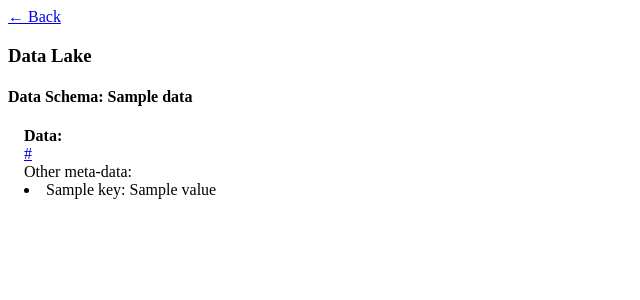
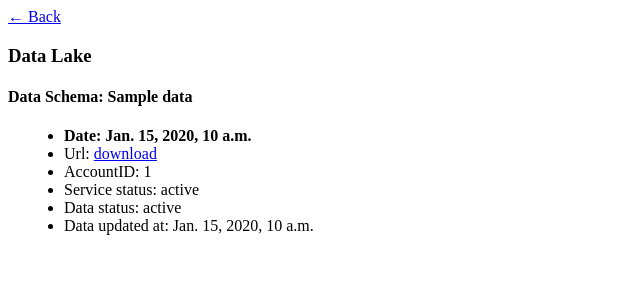
Before and after one commit to cndt-app/link_api_demo, a Django app: template demo/templates/data.html in a window 1280 px wide. Shown: the top 300 px of the page, without its empty margins (0-640 px from the left). Run offline with Django 4.2, Linux system fonts and the light colour scheme; the template is opened without the code that fills it: most values are stand-ins (such as "Sample title", 1, 10 or a date in 2020).

Commit message:
Update DataLake view for new API format

```diff
--- a/demo/templates/data.html
+++ b/demo/templates/data.html
@@ -14,13 +14,15 @@
             <h4>Data Schema: {{ schema_name }}</h4>
             <div style="padding-left: 1em">
                 {% for link in links %}
-                    <div><b>Data:</b></div>
-                    <div><a href="{{ link.url }}" target="_blank">{{ link.url }}</a></div>
-                    <div>Other meta-data:</div>
-
-                    {% for key, value in link.items %}
-                          <li>{{key}}:  {{value}}</li>
-                        {% endfor %}
+                    <ul>
+                        <li><b>Date: {{ link.date }}</b></li>
+                        <li>Url: <a href="{{ link.url }}" target="_blank">download</a></li>
+                        <li>AccountID: {{ link.account_id }}</li>
+                        <li>Service status: {{ link.service_status }}</li>
+                        <li>Data status: {{ link.data_status }}</li>
+                        <li>Data updated at: {{ link.data_updated_at }}</li>
+                    </ul>
+                    <br>
                 {% endfor %}
             </div>
         </div>
--- a/demo/urls.py
+++ b/demo/urls.py
@@ -23,6 +23,6 @@ urlpatterns = [
     path('admin/', admin.site.urls),
 
     path('', views.IndexView.as_view(), name='index'),
-    path('<str:driver_id>/', views.ConnectView.as_view(), name='connect'),
-    path('<str:driver_id>/<int:account_id>/', views.DataLakeView.as_view(), name='data_lake'),
+    path('connect/<str:driver_id>/', views.ConnectView.as_view(), name='connect'),
+    path('data_lake/<str:driver_id>/<int:account_id>/', views.DataLakeView.as_view(), name='data_lake'),
 ]
```
Also changed, not shown: demo/views.py (+6 -2 lines).
